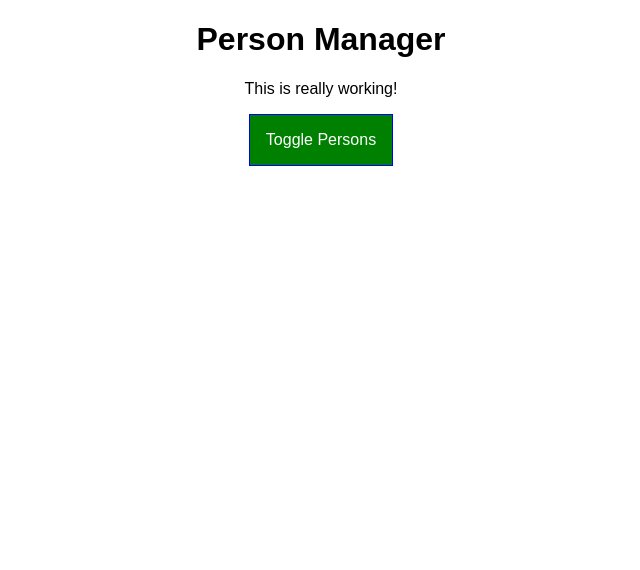
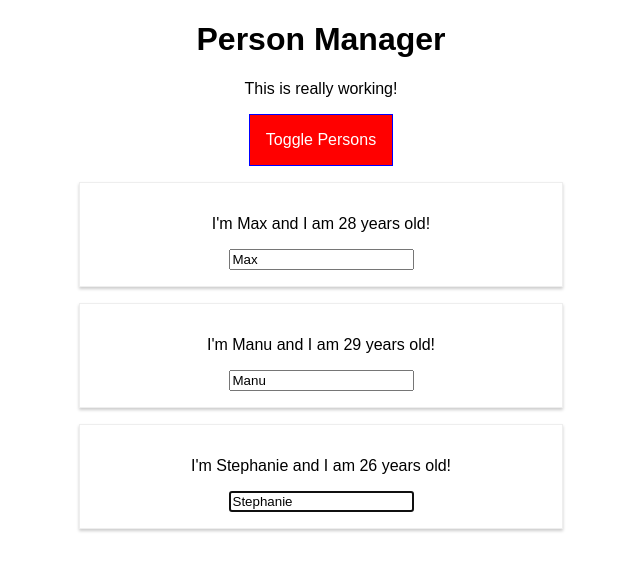
Before and after one commit to IshantL/React-ComponentLifeCycle-Example, a React app: page / in a window 1280 px wide. Shown: the top 570 px of the page, without its empty margins (319-959 px from the left). Built offline with nearby package versions, Linux system fonts and the light colour scheme.

Commit message:
using useRef hook

```diff
--- a/src/components/Cockpit/Cockpit.js
+++ b/src/components/Cockpit/Cockpit.js
@@ -1,8 +1,10 @@
-import React, {useEffect} from 'react';
+import React, {useEffect, useRef} from 'react';
 
 import classes from './Cockpit.css';
 
 const cockpit = ( props ) => {
+
+  const toggleBtnRef = useRef(null);
     //as this methods get execute every time component render to aviod that we can pass condition argument
     useEffect(()=>{
       console.log("[cockpit.js] useEffect..");
@@ -16,10 +18,11 @@ const cockpit = ( props ) => {
     useEffect(()=>{
       console.log("[cockpit.js] useEffect..");
       console.log("........................");
+      toggleBtnRef.current.click();
       return () =>{
         console.log('[cockpit.js] cleanup work in useEffect 2nd one..')
       }
-    });
+    },[]);
     const assignedClasses = [];
     let btnClass = '';
     if (props.showPersons) {
@@ -38,6 +41,7 @@ const cockpit = ( props ) => {
             <h1>{props.title}</h1>
             <p className={assignedClasses.join( ' ' )}>This is really working!</p>
             <button
+                ref={toggleBtnRef}
                 className={btnClass}
                 onClick={props.clicked}>Toggle Persons</button>
         </div>
```
